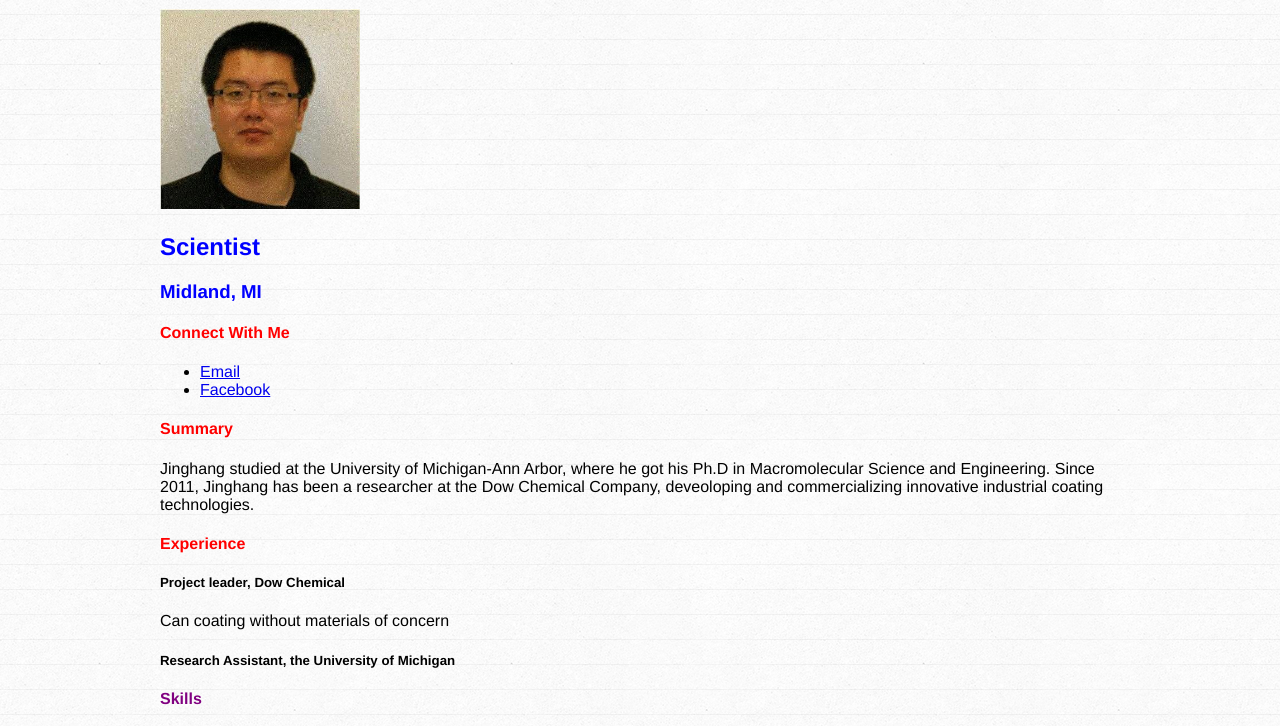
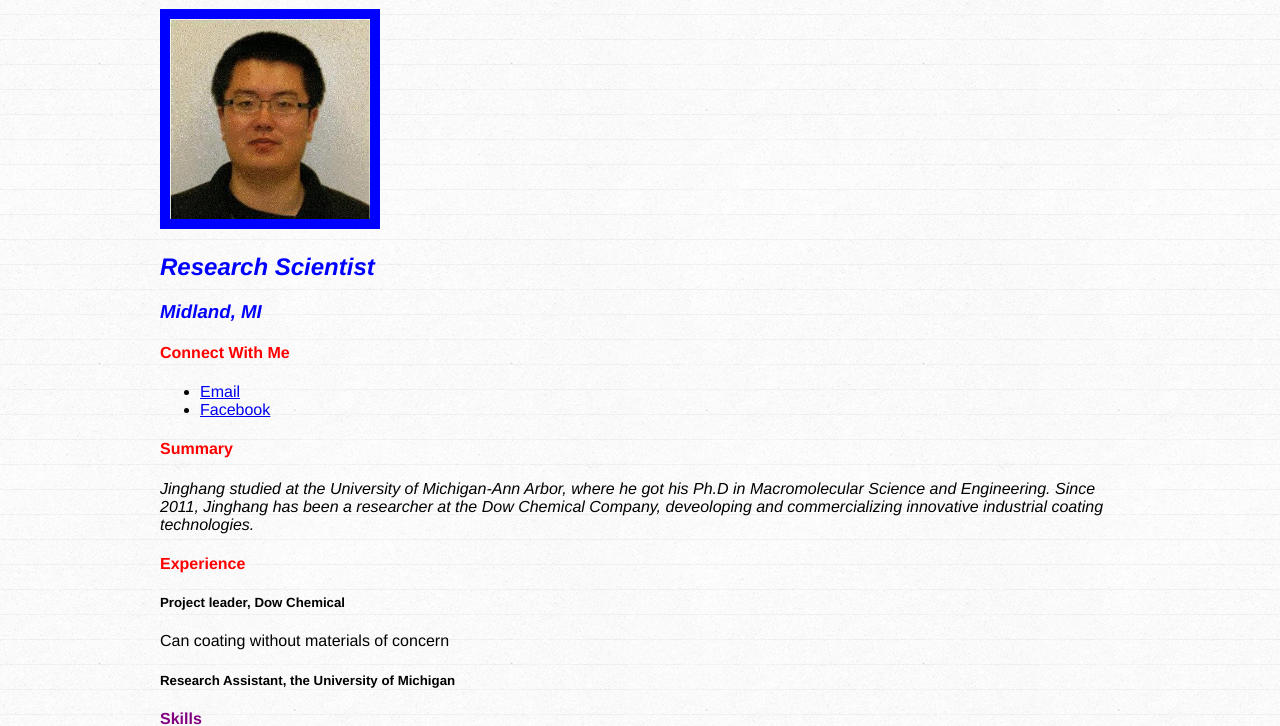
Before and after one commit to jinghangwu/jinghangwu.github.io, a plain HTML site: page index.html in a window 1280 px wide. Shown: the part 71-797 px from the top of the page. Drawn offline with nearby package versions, Linux system fonts and the light colour scheme.

Commit message:
home work 1

```diff
--- a/index.html
+++ b/index.html
@@ -12,7 +12,7 @@
     <p>
       <img src="jinghang.jpg">
     </p>
-    <h2>Scientist</h2>
+    <h2> Research Scientist</h2>
     <h3>Midland, MI</h3>
     <div>
       <h4>Connect With Me</h4>
@@ -23,7 +23,7 @@
     </div>
     <div>
       <h4 id="Summary"> Summary </h4>
-      <p>
+      <p id="italic">
         Jinghang studied at the University of Michigan-Ann Arbor, where he got his Ph.D in Macromolecular Science and Engineering. Since 2011, Jinghang has been a researcher at the Dow Chemical Company, deveoloping and commercializing innovative industrial coating technologies.
       </p>
     </div>
--- a/style.css
+++ b/style.css
@@ -24,8 +24,11 @@ h4 {
 	color: purple;
 }
 h1, h2, h3 {
-	font-stype: italic;
+	font-style: italic;
 }
-p.italic {
-	font-style: italic
+#italic {
+	font-style: italic;
 }
+img {
+	border: 10px solid blue;
+}
```
